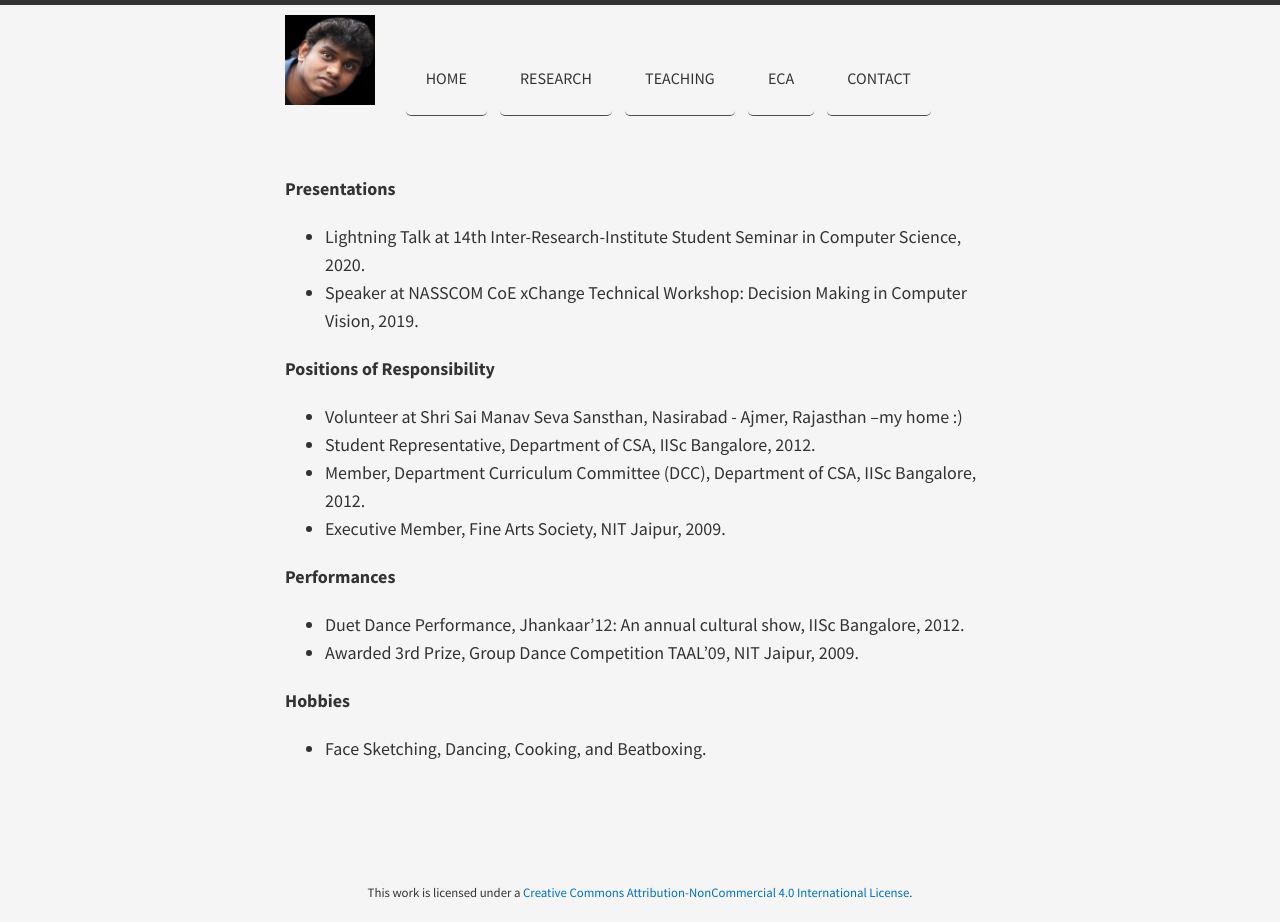
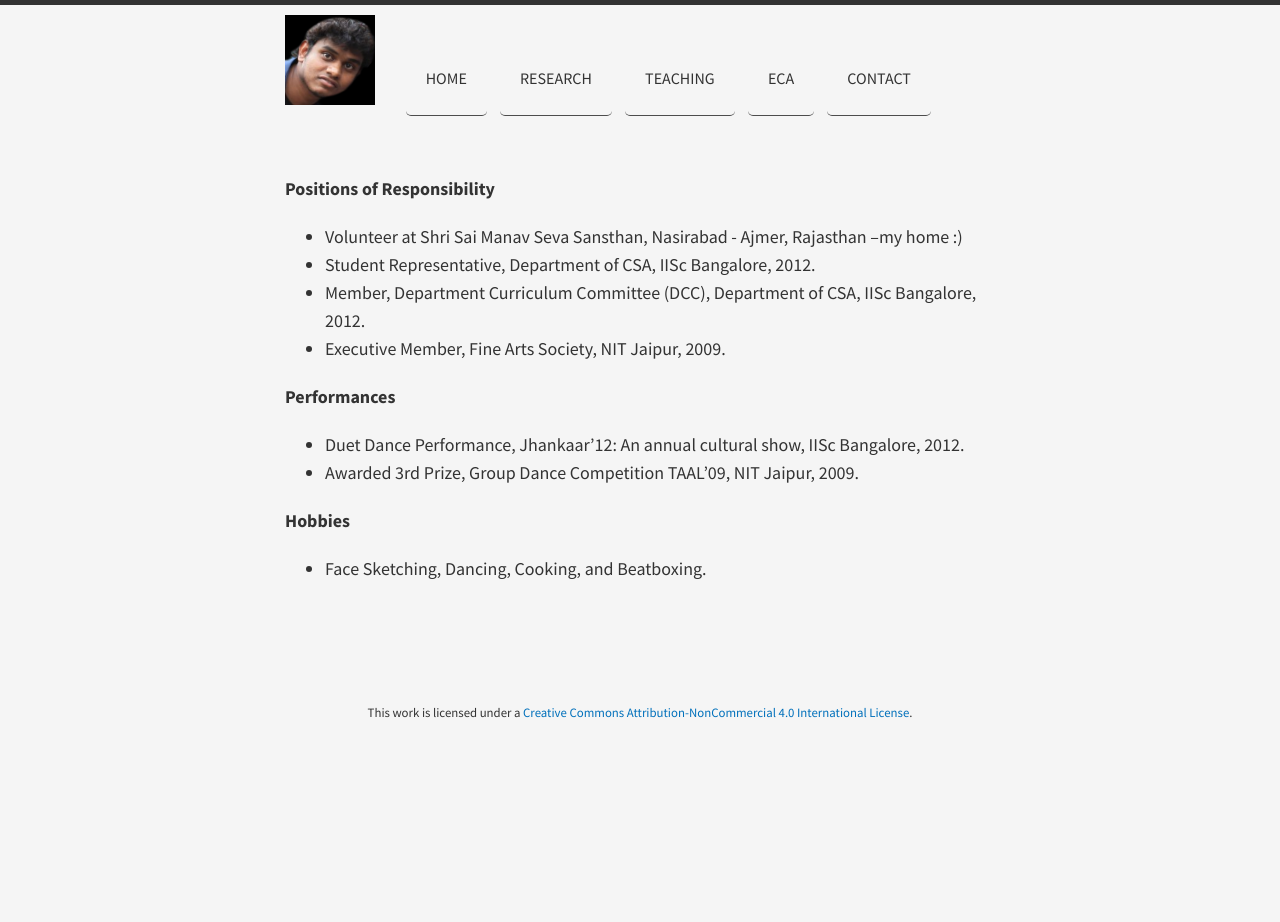
Before and after one commit to indramastan/indradeepmastan, a Jekyll site: the page built from extracurricularActivity/index.md, in a window 1280 px wide. Built offline with Jekyll 4.4.1, drawn with Linux system fonts in a browser that asks for light colours; nearby versions of some CDN libraries; after the commit the page ends 900 px from its top, so only the background shows below that.

Commit message:
Update index.md

```diff
--- a/extracurricularActivity/index.md
+++ b/extracurricularActivity/index.md
@@ -2,11 +2,6 @@
 layout: page
 title:
 ---
-
-**Presentations**
-
-- Lightning Talk at 14th Inter-Research-Institute Student Seminar in Computer Science, 2020.
-- Speaker at NASSCOM CoE xChange Technical Workshop: Decision Making in Computer Vision, 2019.
 
 
 **Positions of Responsibility**
```
